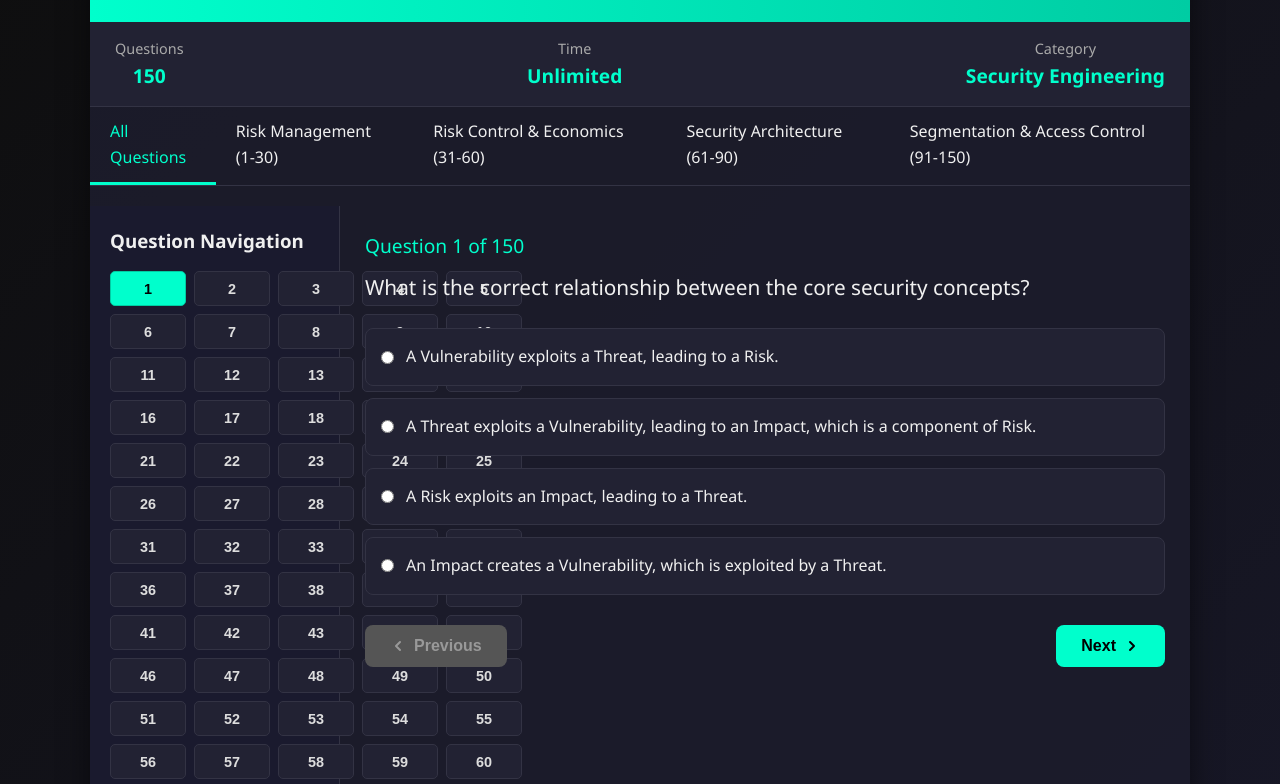
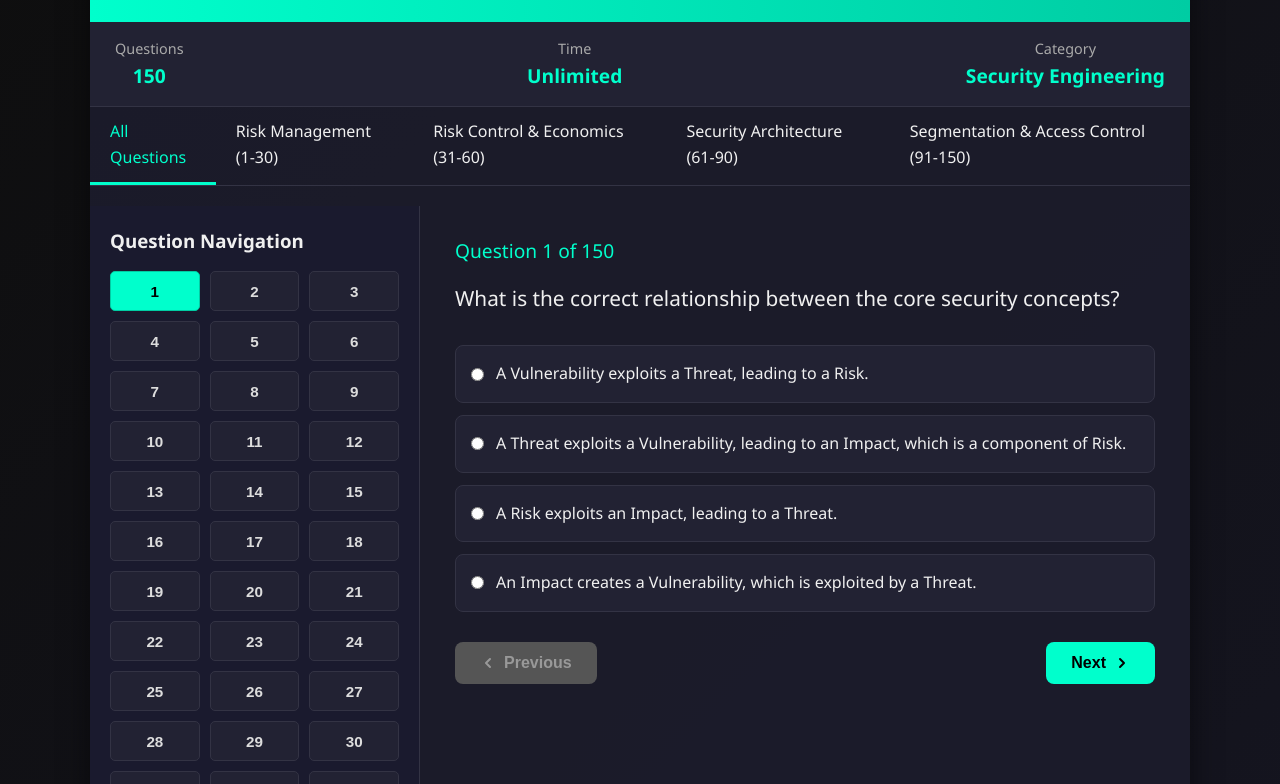
Before and after one commit to HamzaFattall/SEPQuiz, a plain HTML site: page index.html in a window 1280 px wide. Shown: the part 142-926 px from the top of the page. Drawn offline with Linux system fonts and the light colour scheme.

Commit message:
Fix layout: prevent question text from overlapping navigation buttons

```diff
--- a/index.html
+++ b/index.html
@@ -77,22 +77,24 @@
     }
 
     .sidebar {
-      width: 250px;
+      width: 330px;
+      min-width: 330px;
       background: #1a1a2e;
       padding: 20px;
       border-right: 1px solid #333344;
+      overflow-y: auto;
     }
 
     .question-nav {
       display: grid;
-      grid-template-columns: repeat(5, 1fr);
-      gap: 8px;
+      grid-template-columns: repeat(3, 1fr);
+      gap: 10px;
       margin-top: 15px;
     }
 
     .question-nav-btn {
       width: 100%;
-      height: 35px;
+      height: 40px;
       background: #222233;
       border: 1px solid #333344;
       color: #ddd;
@@ -101,7 +103,7 @@
       display: flex;
       align-items: center;
       justify-content: center;
-      font-size: 0.9rem;
+      font-size: 0.95rem;
       transition: all 0.2s;
     }
 
@@ -122,9 +124,11 @@
 
     .main-content {
       flex: 1;
-      padding: 25px;
+      padding: 30px 35px;
       display: flex;
       flex-direction: column;
+      overflow-y: auto;
+      min-width: 0;
     }
 
     .question-section {
@@ -134,13 +138,14 @@
     .question-number {
       font-size: 1.2rem;
       color: #00ffcc;
-      margin-bottom: 10px;
+      margin-bottom: 15px;
     }
 
     .question-text {
       font-size: 1.3rem;
-      margin-bottom: 25px;
-      line-height: 1.5;
+      margin-bottom: 30px;
+      line-height: 1.6;
+      word-wrap: break-word;
     }
 
     .options-container {
```
